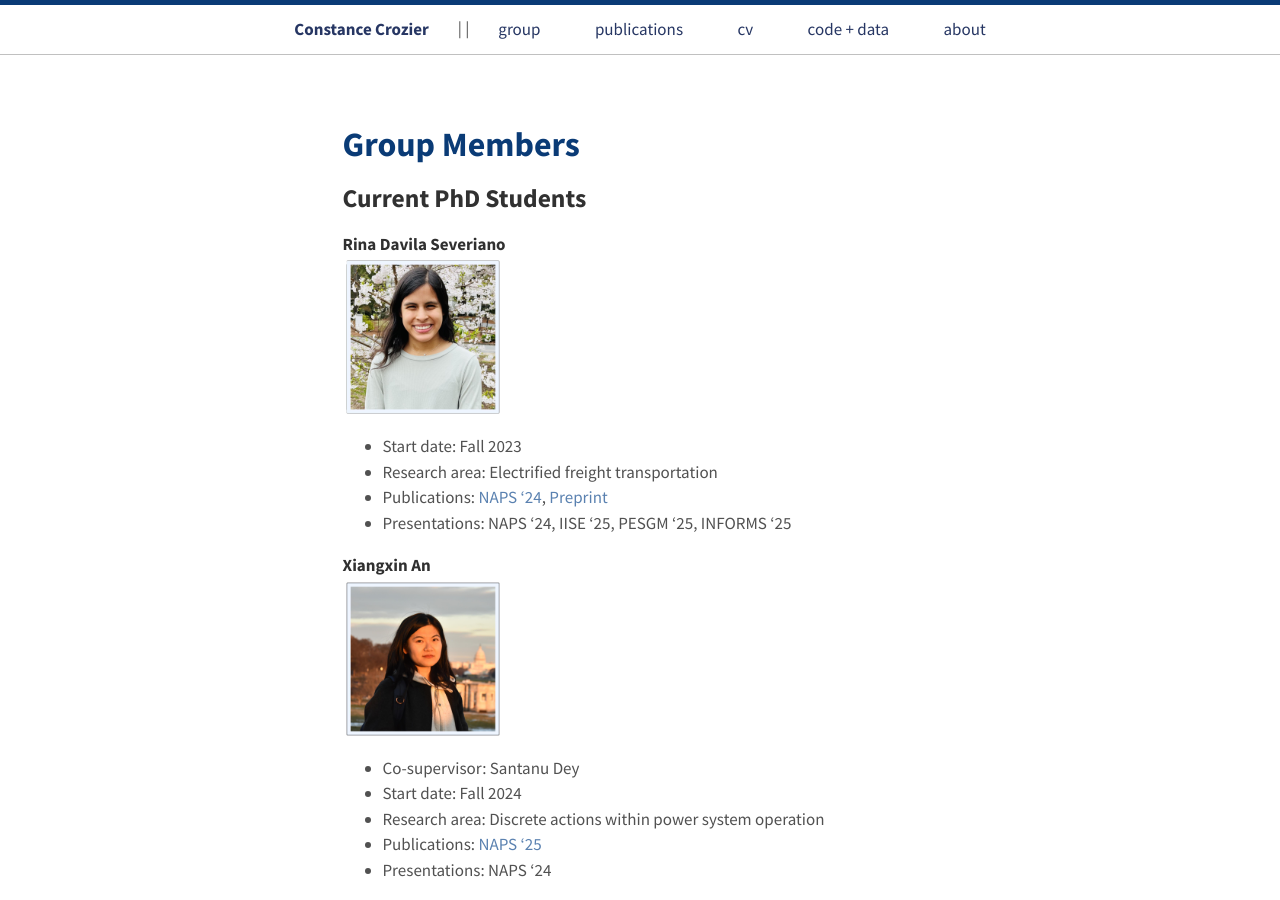
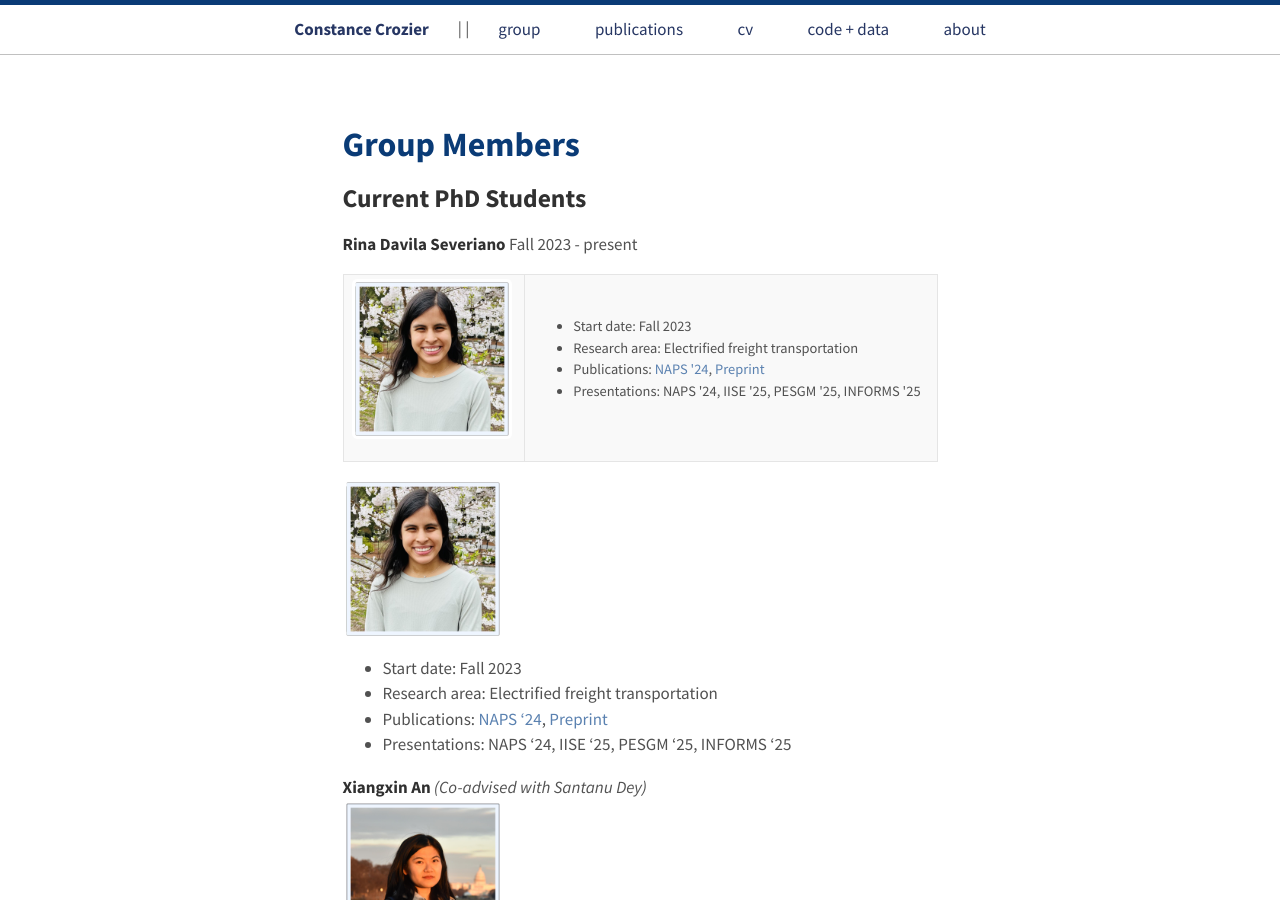
Before and after one commit to constancecrozier/constancecrozier.github.io, a Jekyll site: the page built from group.md, in a window 1280 px wide and 900 px high. Built offline with Jekyll 4.4.1, drawn with Linux system fonts in a browser that asks for light colours.

Commit message:
changing group page

```diff
--- a/group.md
+++ b/group.md
@@ -5,14 +5,31 @@ title: Group Members
 
 <p style="text-align:center;"><h2>Current PhD Students</h2></p>
 
-**Rina Davila Severiano**
+**Rina Davila Severiano** Fall 2023 - present
+<table>
+  <tr>
+    <td>
+      <img src="/images/headshot_rina.jpeg" alt="Rina Davila Severiano" width="160">
+    </td>
+    <td>
+      <ul>
+        <li>Start date: Fall 2023</li>
+        <li>Research area: Electrified freight transportation</li>
+        <li>Publications: <a href="files/naps_24.pdf">NAPS '24</a>, <a href="https://arxiv.org/pdf/2505.05982">Preprint</a></li>
+        <li>Presentations: NAPS '24, IISE '25, PESGM '25, INFORMS '25</li>
+      </ul>
+    </td>
+  </tr>
+</table>
+
+
 <img src="/images/headshot_rina.jpeg" alt="drawing" width="160"/>
 * Start date: Fall 2023
 * Research area: Electrified freight transportation
 * Publications: [NAPS '24](files/naps_24.pdf), [Preprint](https://arxiv.org/pdf/2505.05982)
 * Presentations: NAPS '24, IISE '25, PESGM '25, INFORMS '25
 
-**Xiangxin An**
+**Xiangxin An** *(Co-advised with Santanu Dey)*
 <img src="/images/headshot_xiangxin.jpeg" alt="drawing" width="160"/>
 * Co-supervisor: Santanu Dey
 * Start date: Fall 2024
```
Also changed, not shown: 1 other file.
